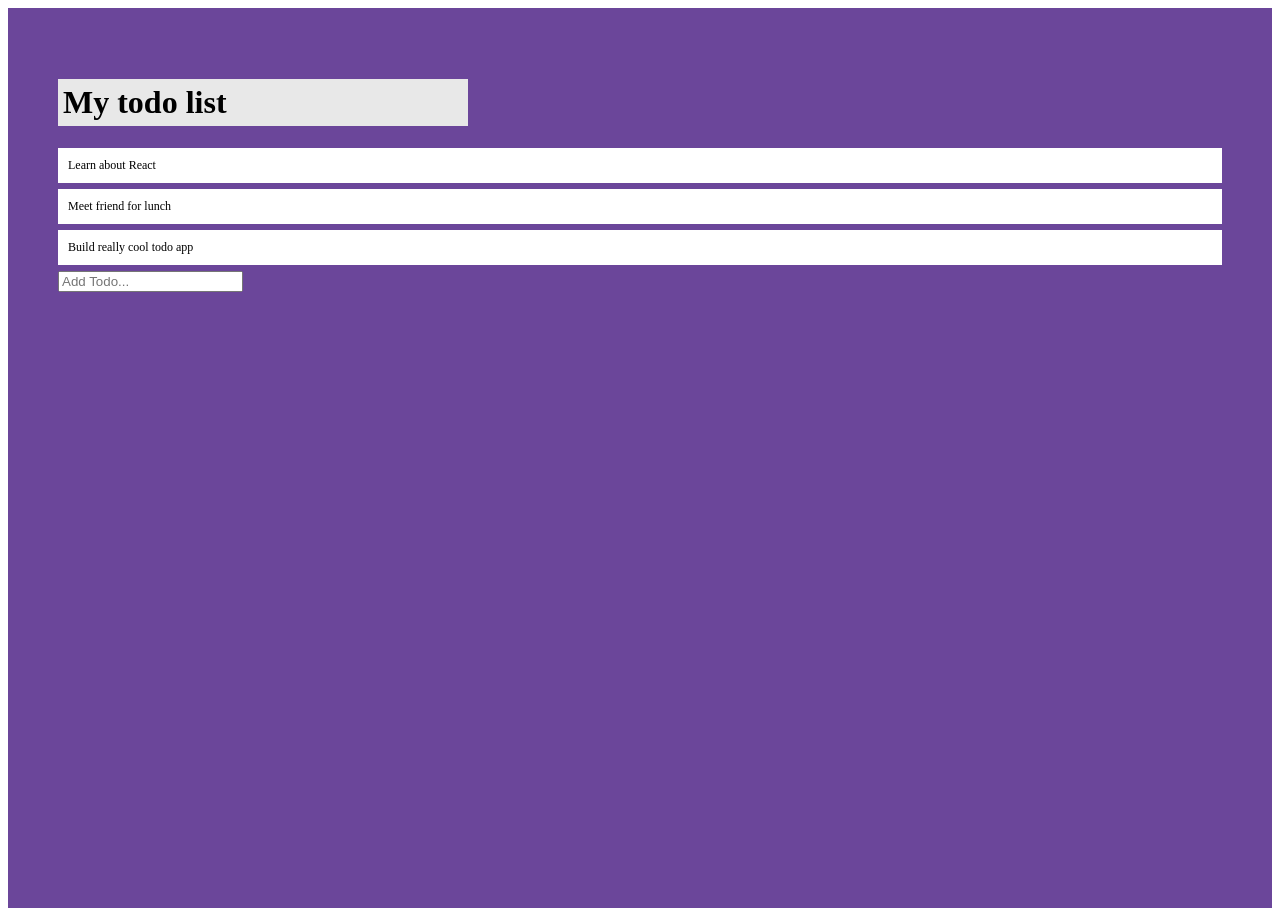
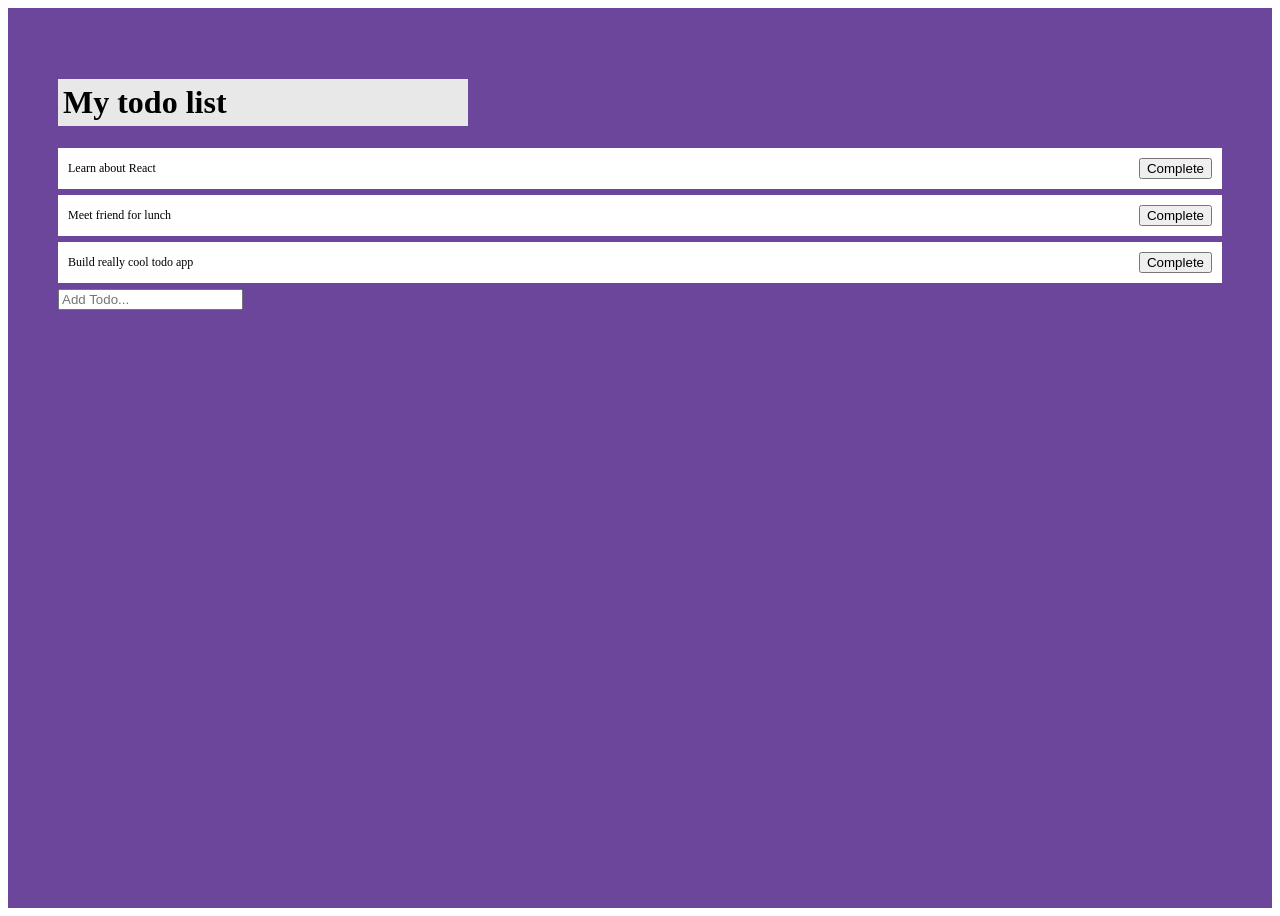
Before and after one commit to AshleighCodes/todo-react-test, a React (Vite) app in the folder todo-list/: page / in a window 1280 px wide. Built offline with nearby package versions, Linux system fonts and the light colour scheme.

Commit message:
Ash updates (up to Step 11)

```diff
--- a/todo-list/src/App.jsx
+++ b/todo-list/src/App.jsx
@@ -22,11 +22,17 @@ function App() {
         setTodos(newTodos);
     };
 
+    const completeTodo = (index) => {
+        const newTodos = [...todos];
+        newTodos[index].isCompleted = true;
+        setTodos(newTodos);
+    };
+
     return (
         <div className='app'>
         <h1 className='todo-list'>My todo list</h1>
         {todos.map((todo, index) => (
-            <TodoItem todo={todo} key={index} />
+            <TodoItem todo={todo} key={index} index={index} completeTodo={completeTodo} />
             ))}
             <TodoForm addTodo={addTodo} />
     </div>
--- a/todo-list/src/components/TodoItem/index.jsx
+++ b/todo-list/src/components/TodoItem/index.jsx
@@ -1,7 +1,14 @@
 import './style.css'
 
 function TodoItem(props) {
-    return <div className="todo">{props.todo.text}</div>;
+    return (
+        <div className={`todo ${props.todo.isCompleted ? "complete" : ""}`}>
+        {props.todo.text}
+        <div>
+            <button onClick={() => props.completeTodo(props.index)}>Complete</button>
+        </div>
+    </div>
+    );
 }
 
 export default TodoItem;
--- a/todo-list/src/components/TodoItem/style.css
+++ b/todo-list/src/components/TodoItem/style.css
@@ -6,4 +6,8 @@
     display: flex;
     align-items: center;
     justify-content: space-between;
-  }
+}
+
+.complete {
+    text-decoration: line-through;
+}
```
